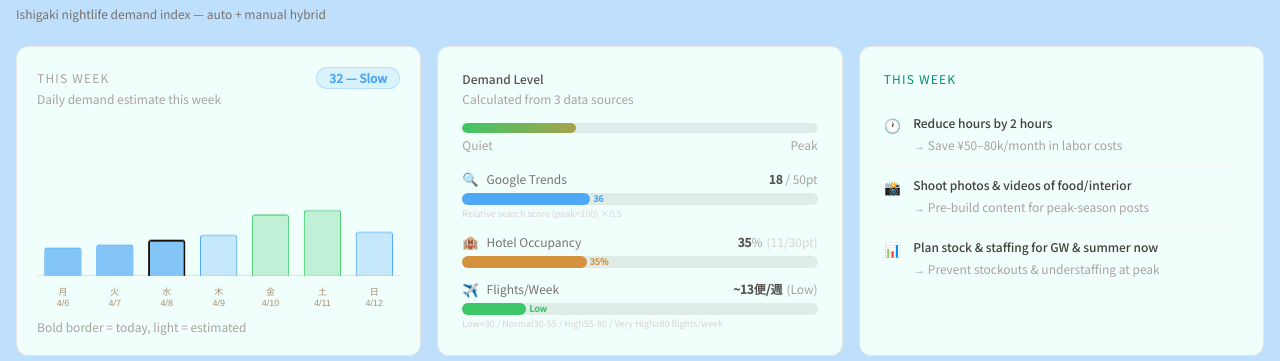
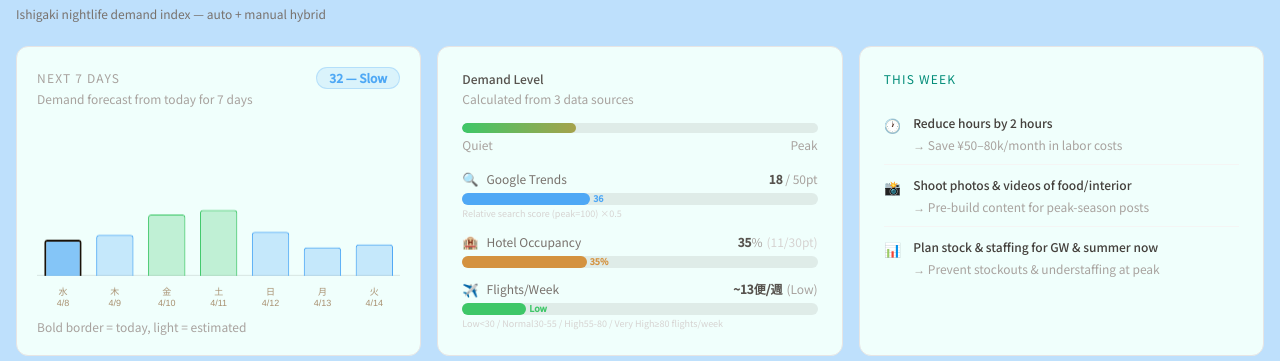
Before and after one commit to sunkiyo/ishigaki-night, a Next.js app: page /en/dashboard in a window 1280 px wide. Shown: the part 171-532 px from the top of the page. Built offline with nearby package versions, Linux system fonts and the light colour scheme; no server answers; the database is empty.

Commit message:
fix: 需要指数グラフを今日起点の7日間表示に変更（月曜固定→当日左端）

```diff
--- a/src/components/dashboard/DashboardClient.tsx
+++ b/src/components/dashboard/DashboardClient.tsx
@@ -63,22 +63,21 @@ export default function DashboardClient({ history, officialData, upcomingEvents
     return `${Number(m)}/${Number(d)}`
   }
 
-  // 今週（月〜日）の日別需要指数を生成
+  // 今日〜6日後（合計7日間）の日別需要指数を生成
   // 夜の繁華街向け曜日係数: 月〜日
   const DOW_MULTIPLIERS = [0.55, 0.62, 0.72, 0.82, 1.22, 1.32, 0.88]
   const DOW_LABELS_JA   = ['月', '火', '水', '木', '金', '土', '日']
-  const todayJs   = new Date()
-  const todayDow  = todayJs.getDay() // 0=Sun
-  const mondayJs  = new Date(todayJs)
-  mondayJs.setDate(todayJs.getDate() - ((todayDow + 6) % 7))
+  const todayJs = new Date()
   const weekDays = Array.from({ length: 7 }, (_, i) => {
-    const d = new Date(mondayJs)
-    d.setDate(mondayJs.getDate() + i)
-    const isToday   = d.toDateString() === todayJs.toDateString()
-    const isFuture  = d > todayJs
-    const dailyIdx  = Math.min(100, Math.round(idx * DOW_MULTIPLIERS[i]))
+    const d = new Date(todayJs)
+    d.setDate(todayJs.getDate() + i)
+    const dow      = d.getDay() // 0=Sun
+    const dowIdx   = dow === 0 ? 6 : dow - 1  // 0=月…6=日
+    const isToday  = i === 0
+    const isFuture = i > 0
+    const dailyIdx = Math.min(100, Math.round(idx * DOW_MULTIPLIERS[dowIdx]))
     return {
-      label: [DOW_LABELS_JA[i], `${d.getMonth() + 1}/${d.getDate()}`] as [string, string],
+      label: [DOW_LABELS_JA[dowIdx], `${d.getMonth() + 1}/${d.getDate()}`] as [string, string],
       index: dailyIdx,
       isToday,
       isFuture,
@@ -125,7 +124,7 @@ export default function DashboardClient({ history, officialData, upcomingEvents
         <div className="bg-surface border border-stone-200 rounded-xl p-5 flex flex-col">
           <div className="flex items-center justify-between mb-0.5">
             <p className="text-xs tracking-widest uppercase text-stone-400">
-              {lang === 'ja' ? '今週の需要指数' : lang === 'zh' ? '本週需求指數' : 'This Week'}
+              {lang === 'ja' ? '今後7日の需要指数' : lang === 'zh' ? '未來7天需求指數' : 'Next 7 Days'}
             </p>
             <span
               className="text-xs font-semibold px-3 py-0.5 rounded-full"
@@ -135,7 +134,7 @@ export default function DashboardClient({ history, officialData, upcomingEvents
             </span>
           </div>
           <p className="text-xs text-stone-400 mb-3">
-            {lang === 'ja' ? '曜日別の予測需要（今日以降は推定）' : 'Daily demand estimate this week'}
+            {lang === 'ja' ? '今日を起点に7日間の予測需要' : 'Demand forecast from today for 7 days'}
           </p>
           <div style={{ flex: 1, minHeight: 130 }}>
             <Bar
```
